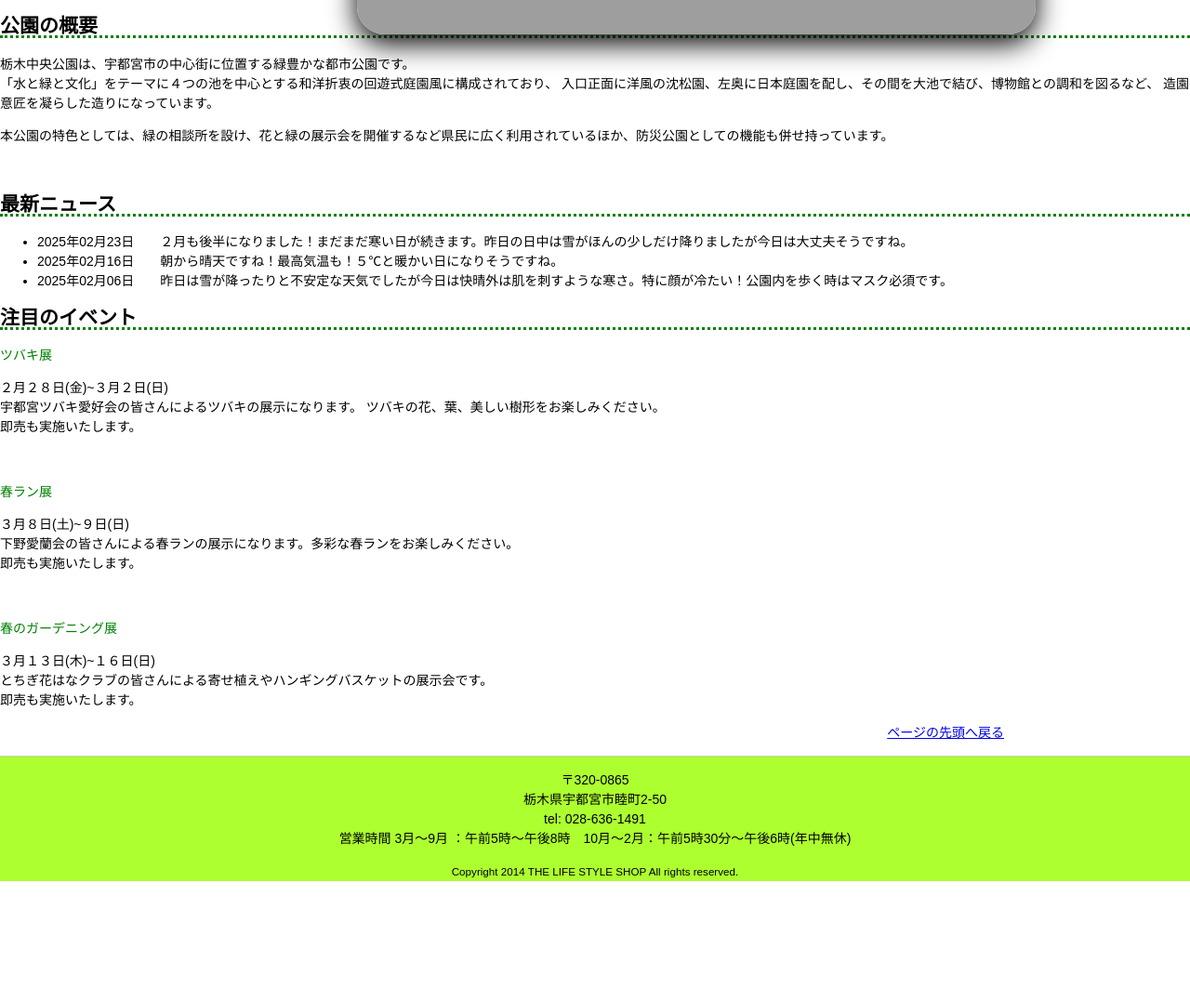
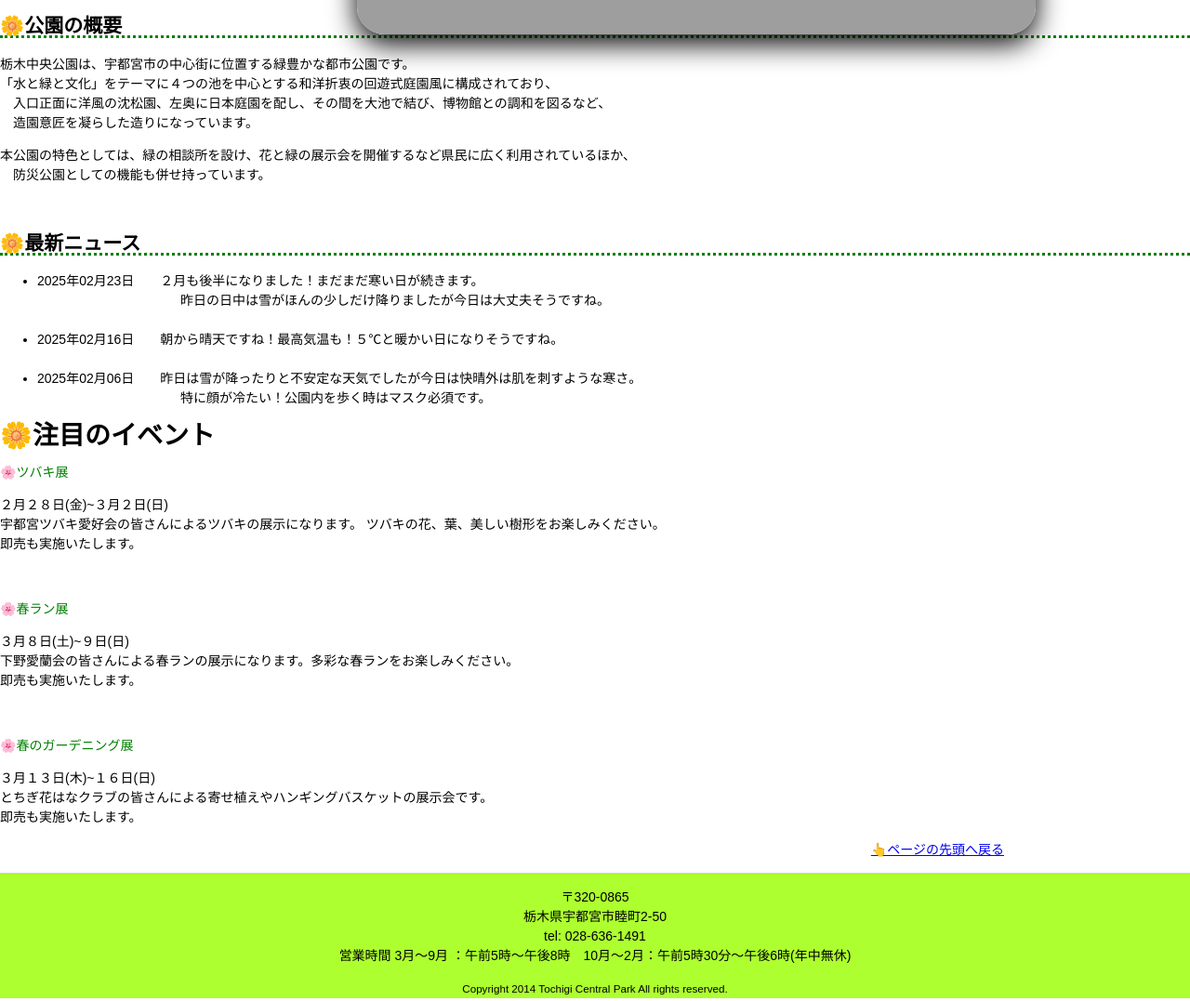
Before and after one commit to aw1240507/park_02, a plain HTML site: page index.html in a window 1280 px wide. Shown: the part 560-1637 px from the top of the page at 93% size. Before the commit the page ends 1522 px from the top, so only its background shows below. Drawn offline with Linux system fonts and the light colour scheme; grey boxes are pictures that could not be loaded; a web font is replaced by a local one.

Commit message:
Add files via upload

```diff
--- a/index.html
+++ b/index.html
@@ -1,18 +1,22 @@
 <!DOCTYPE html>
 <html lang="ja">
+
 <head>
     <meta charset="UTF-8">
+    <meta name="viewport" content="width=device-width, initial-scale=1.0">
     <title>宇都宮中央公園　－　トップページ</title>
     <link rel="stylesheet" href="css/style.css">
+
 </head>
 
 <body>
     <header id="top">
         <div id="con">
             <div id="t">
-        <img src="images/IMG_E9190.JPG" alt="宇都宮中央公園"></div>
+                <img src="images/IMG_E9190.JPG" alt="宇都宮中央公園">
+            </div>
             <div id="t2">
-       <h1><a href="index.html">栃木中央公園-Tochigi Central Park-</a></h1>
+                <h1><a href="index.html">栃木中央公園<span id="l"> -Tochigi Central Park-</span></a></h1>
             </div>
         </div>
     </header>
@@ -26,6 +30,7 @@
         </ul>
     </nav>
 
+
     <div id="graphic">
         <ul>
             <li><img src="images/IMG_1974.JPG" class="image1"></li>
@@ -34,30 +39,37 @@
         </ul>
     </div>
 
-    <div id="contents">
     <div id="main">
         <article>
-                <h1>公園の概要</h1>
+            <h1>🌼公園の概要</h1>
             <p>栃木中央公園は、宇都宮市の中心街に位置する緑豊かな都市公園です。<br>
-                    「水と緑と文化」をテーマに４つの池を中心とする和洋折衷の回遊式庭園風に構成されており、
-                    入口正面に洋風の沈松園、左奥に日本庭園を配し、その間を大池で結び、博物館との調和を図るなど、
+                「水と緑と文化」をテーマに４つの池を中心とする和洋折衷の回遊式庭園風に構成されており、<br>
+                　入口正面に洋風の沈松園、左奥に日本庭園を配し、その間を大池で結び、博物館との調和を図るなど、<br>
                 　造園意匠を凝らした造りになっています。</p>
 
-                <p>本公園の特色としては、緑の相談所を設け、花と緑の展示会を開催するなど県民に広く利用されているほか、防災公園としての機能も併せ持っています。</p>
+            <p>本公園の特色としては、緑の相談所を設け、花と緑の展示会を開催するなど県民に広く利用されているほか、<br>
+                　防災公園としての機能も併せ持っています。</p>
             <br>
-                <h2>最新ニュース</h2>
+            <h2>🌼最新ニュース</h2>
+
             <section id="news">
                 <ul>
-                        <li><time datetime="2025-02-23">2025年02月23日</time>　　２月も後半になりました！まだまだ寒い日が続きます。昨日の日中は雪がほんの少しだけ降りましたが今日は大丈夫そうですね。</li>
+                    <li><time datetime="2025-02-23">2025年02月23日</time>　　２月も後半になりました！まだまだ寒い日が続きます。<br>
+                        　　　　　　　　　　　昨日の日中は雪がほんの少しだけ降りましたが今日は大丈夫そうですね。</li>
+                    <br>
                     <li><time datetime="2025-02-16">2025年02月16日</time>　　朝から晴天ですね！最高気温も！５℃と暖かい日になりそうですね。</li>
-                        <li><time datetime="2025-02-06">2025年02月06日</time>　　昨日は雪が降ったりと不安定な天気でしたが今日は快晴外は肌を刺すような寒さ。特に顔が冷たい！公園内を歩く時はマスク必須です。</li>
+                    <br>
+                    <li><time datetime="2025-02-06">2025年02月06日</time>　　昨日は雪が降ったりと不安定な天気でしたが今日は快晴外は肌を刺すような寒さ。<br>
+                        　　　　　　　　　　　特に顔が冷たい！公園内を歩く時はマスク必須です。</li>
                 </ul>
+            </section>
         </article>
     </div>
+    <p></p>
     <div id="sub">
-            <aside>
-                <h1>注目のイベント</h1>
-                <p class="p">ツバキ展</p>
+        <!---   <aside>-->
+        <h1>🌼注目のイベント</h1>
+        <p class="p">🌸ツバキ展</p>
         <p>２月２８日(金)~３月２日(日)<br>
             宇都宮ツバキ愛好会の皆さんによるツバキの展示になります。
             ツバキの花、葉、美しい樹形をお楽しみください。<br>
@@ -65,29 +77,30 @@
         </p>
         <br>
 
-                <p class="p">春ラン展</p>
+        <p class="p">🌸春ラン展</p>
         <p>３月８日(土)~９日(日)<br>
             下野愛蘭会の皆さんによる春ランの展示になります。多彩な春ランをお楽しみください。<br>
             即売も実施いたします。</p>
         <br>
 
-                <p class="p">春のガーデニング展</p>
+        <p class="p">🌸春のガーデニング展</p>
         <p>３月１３日(木)~１６日(日)<br>
             とちぎ花はなクラブの皆さんによる寄せ植えやハンギングバスケットの展示会です。<br>
             即売も実施いたします。
         </p>
+        <!--    </aside>-->
+    </div>
+
+    <aside>
+        <p id="pagetop"><a href="#top">👆ページの先頭へ戻る</a></p>
     </aside>
-        </div>
-    </div>
-    <div>
-    <p id="pagetop"><a href="#top">ページの先頭へ戻る</a></p>
-</div>
     <footer>
 
-        <address>〒320-0865<br>栃木県宇都宮市睦町2-50 <br>tel: 028-636-1491<br> 営業時間 3月～9月 ：午前5時～午後8時　10月～2月：午前5時30分～午後6時(年中無休)</address>
-        <p id="copyright"><small>Copyright 2014 THE LIFE STYLE SHOP All rights reserved.</small></p>
+        <address>〒320-0865<br>栃木県宇都宮市睦町2-50 <br>tel: 028-636-1491<br> 営業時間 3月～9月 ：午前5時～午後8時　10月～2月：午前5時30分～午後6時(年中無休)
+        </address>
+        <p id="copyright"><small>Copyright 2014 Tochigi Central Park All rights reserved.</small></p>
     </footer>
-
     <script src="js/slideshow.js"></script>
 </body>
+
 </html>
```
Lines whose indentation alone changed are shown as unchanged.
